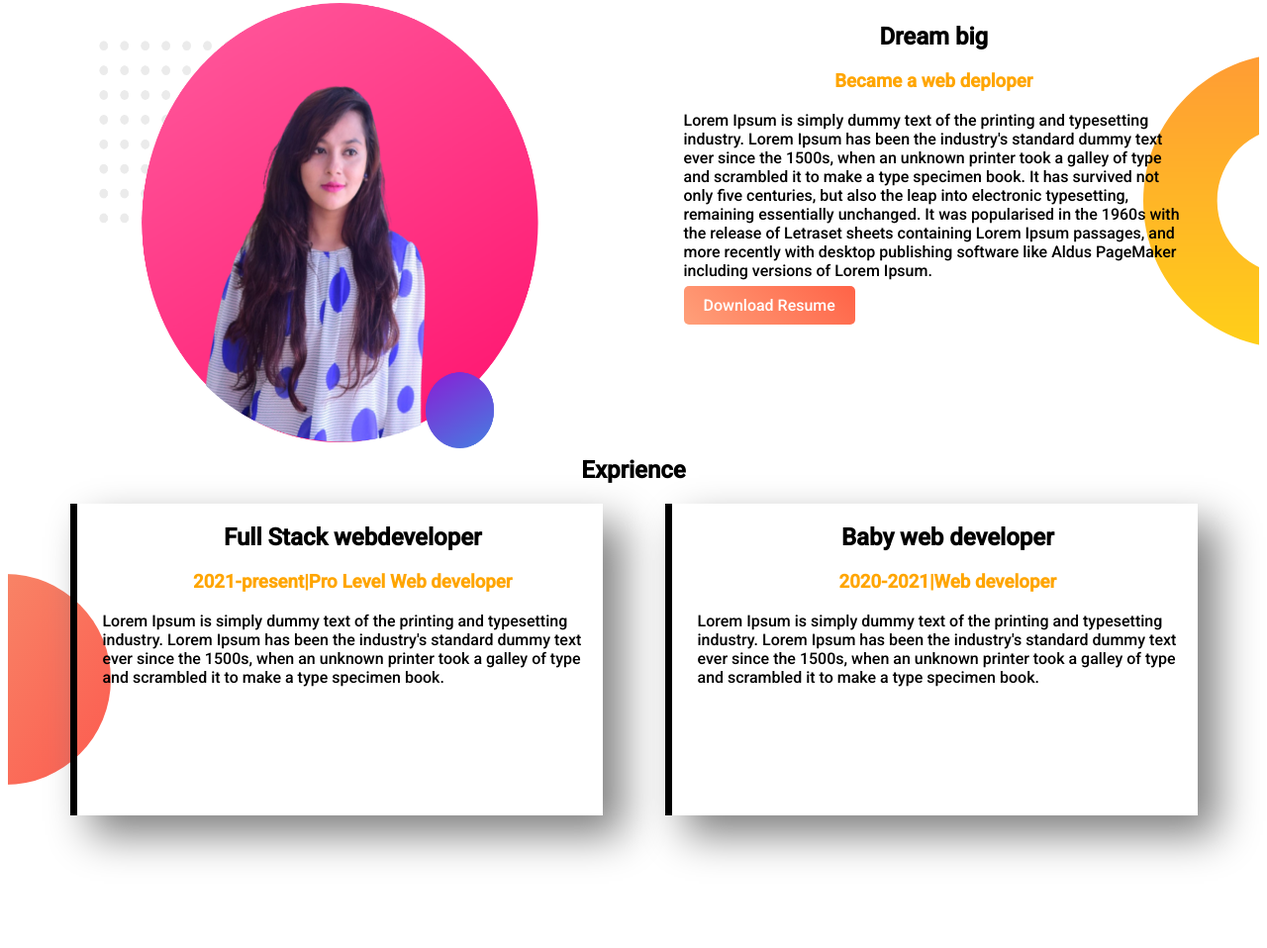
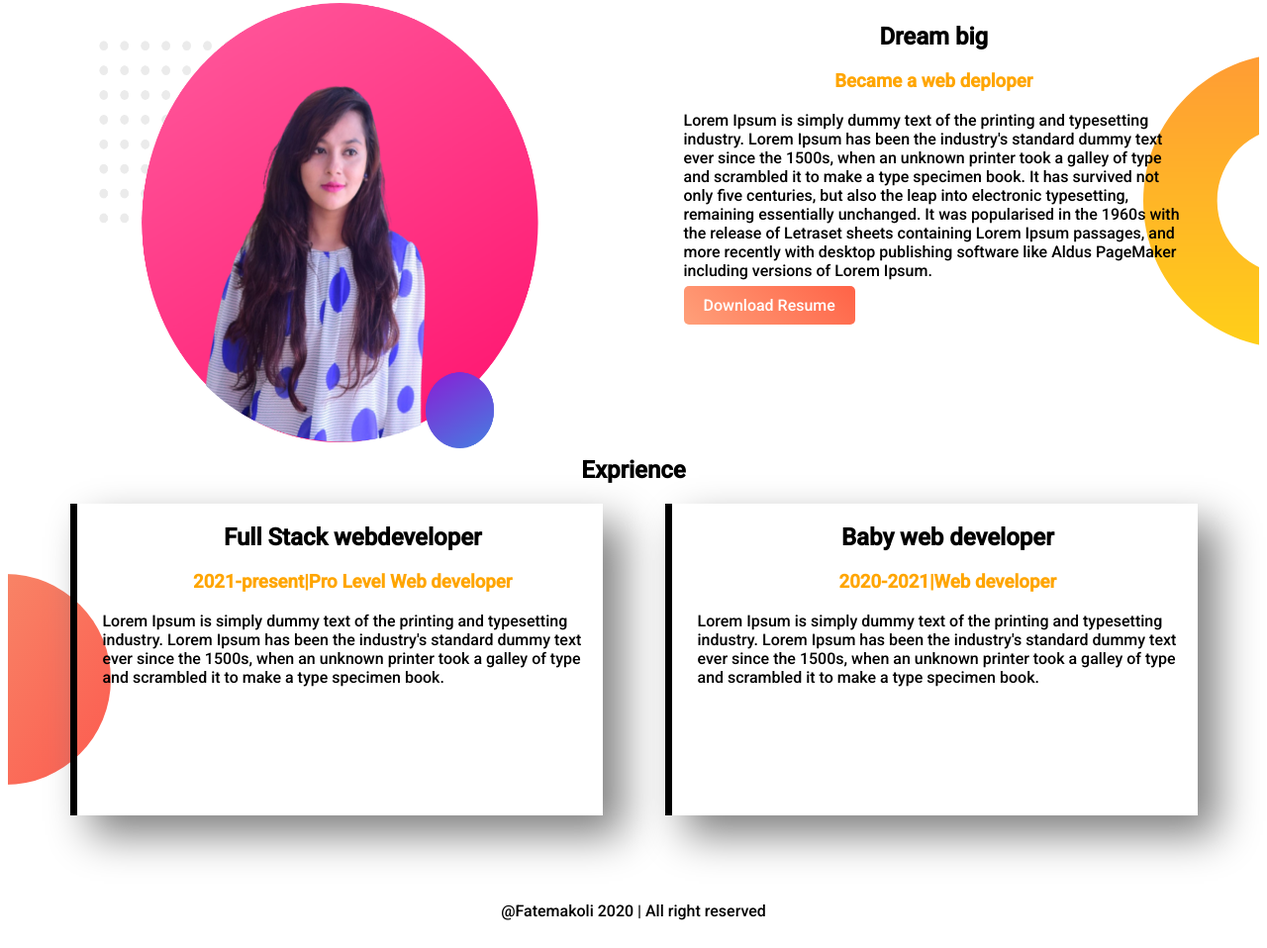
Before and after one commit to Fatema-Koli/1st-protfolio-for-learn, a plain HTML site: page index.html in a window 1280 px wide. Shown: the part 621-1579 px from the top of the page at 99% size. Before the commit the page ends 1540 px from the top, so only its background shows below. Drawn offline with Linux system fonts and the light colour scheme.

Commit message:
4th command

```diff
--- a/index.html
+++ b/index.html
@@ -76,13 +76,11 @@
         </div>
 
 
-
-
-
-
     </Section>
 
-
+    <footer>
+        @Fatemakoli 2020 | All right reserved
+    </footer>
 
 </body>
 </html>
--- a/style.css
+++ b/style.css
@@ -71,3 +71,7 @@ body{
     border-image: linear-gradient(180deg, skyblue blue);
     border-image-slice: 1;
 }
+footer{
+    text-align: center;
+    padding-bottom: 20px;
+}
```
